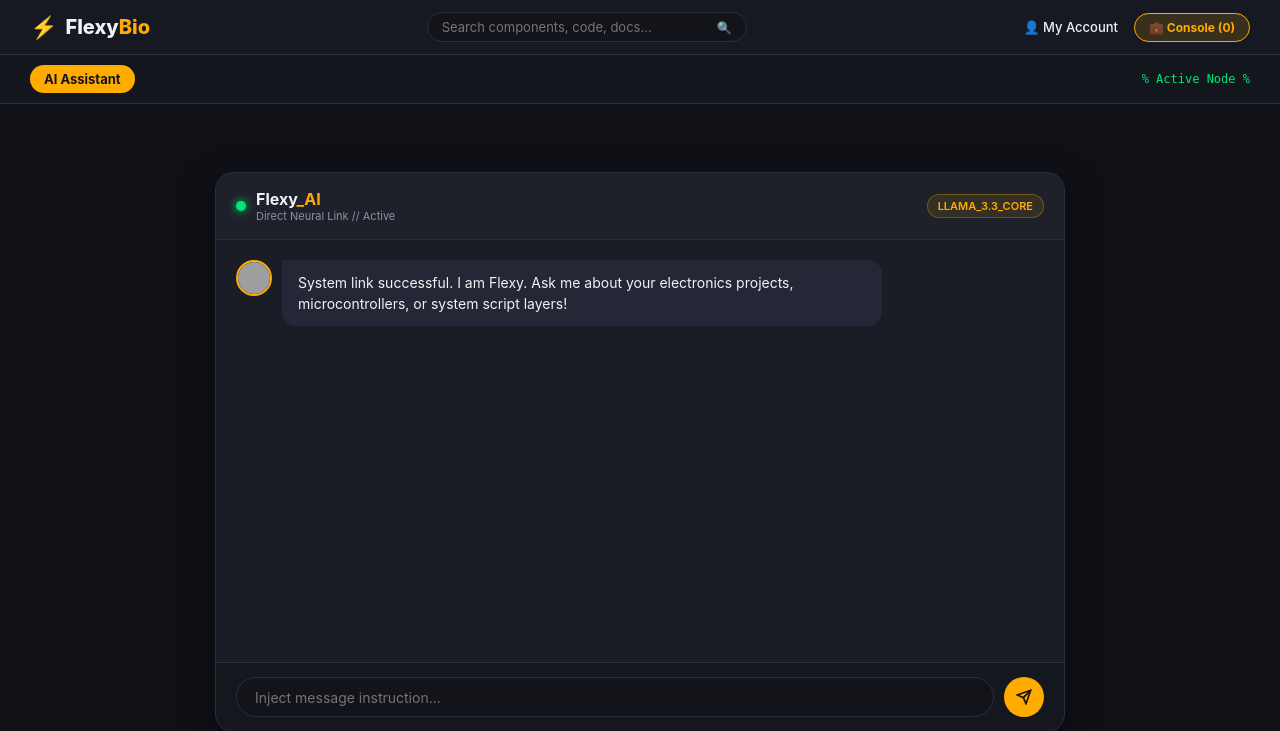
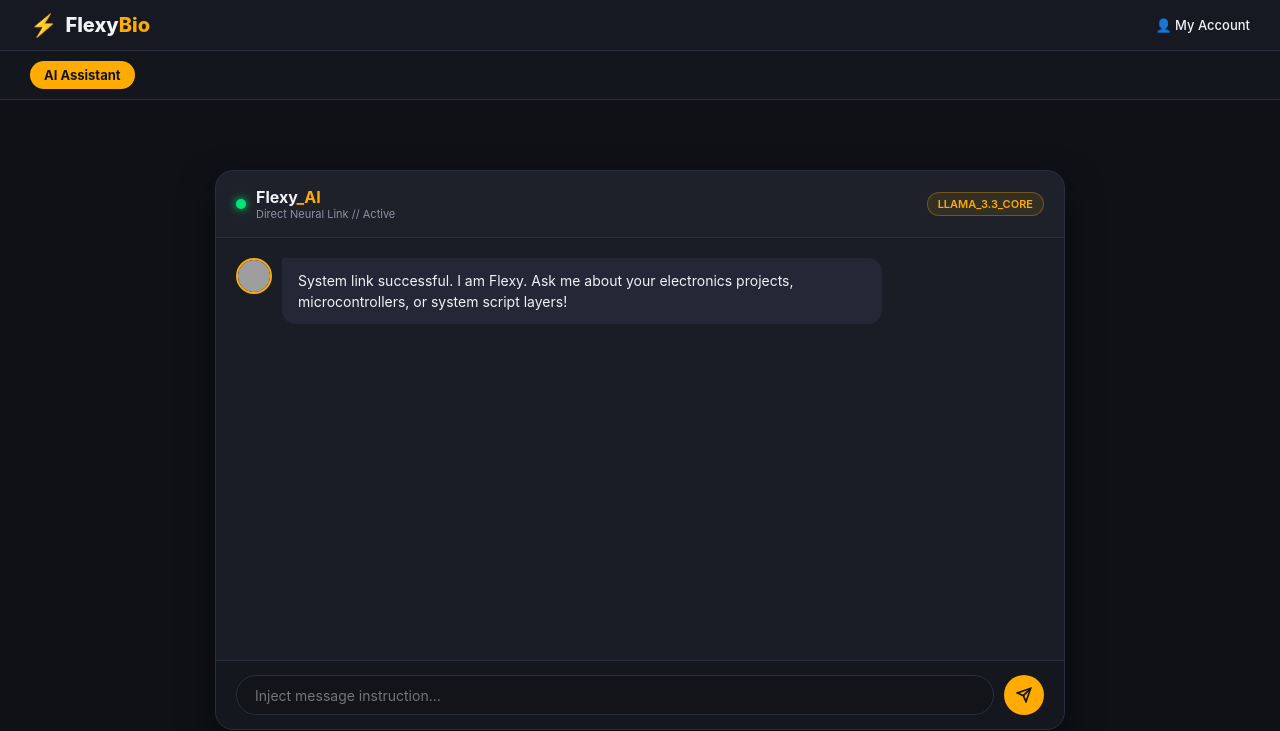
Before and after one commit to witherg033/flexy-bio-chatbot, a Flask app: page / in a window 1280 px wide. Shown: the top 731 px of the page. Run offline with Flask 3, Linux system fonts and the light colour scheme; grey boxes are pictures that could not be loaded.

Commit message:
Update index.html

```diff
--- a/templates/index.html
+++ b/templates/index.html
@@ -16,24 +16,16 @@
             <span class="brand-name">Flexy<span class="highlight">Bio</span></span>
         </div>
 
-        <div class="search-container">
-            <input type="text" placeholder="Search components, code, docs..." class="search-input">
-            <button class="search-btn">🔍</button>
-        </div>
-
         <div class="top-nav-actions">
             <button class="account-link" id="login-trigger-btn">👤 My Account</button>
-            <button class="console-pill">💼 Console (0)</button>
         </div>
     </header>
 
-    <!-- Sub-Header Category Navigation Bar -->
     <!-- Sub-Header Category Navigation Bar -->
     <nav class="sub-navbar">
         <div class="category-links">
             <a href="#" class="cat-link active">AI Assistant</a>
         </div>
-        <div class="node-status">% Active Node %</div>
     </nav>
 
     <!-- Main Workspace Container -->
```
